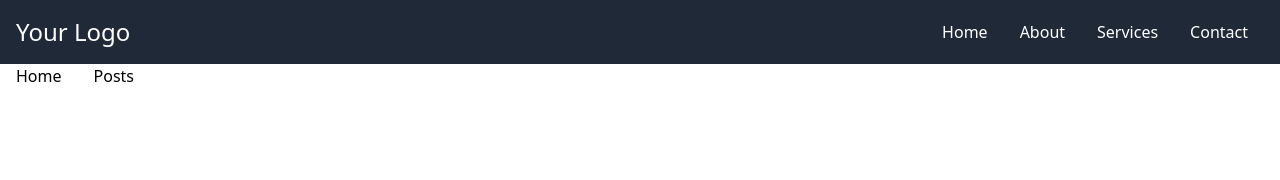
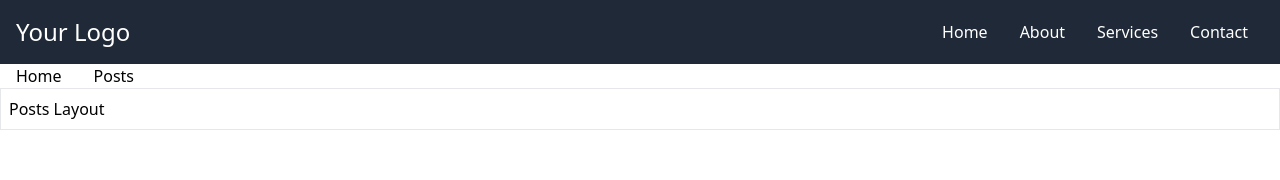
Before and after one commit to abd-ulbasit/xiots-test-app, a Next.js app: page /posts/1 in a window 1280 px wide. Shown: the top 180 px of the page. Built offline with nearby package versions, Linux system fonts and the light colour scheme; no server answers.

Commit message:
add postsLayout to [id] page

```diff
--- a/src/pages/posts/[id]/index.tsx
+++ b/src/pages/posts/[id]/index.tsx
@@ -1,7 +1,10 @@
+import PostsLayout from "@/components/PostsLayout";
+import { NextPageWithLayout } from "@/pages/_app";
 import { usePostsStore } from "@/store/posts";
 import { useRouter } from "next/router";
+import { ReactNode } from "react";
 
-const Index = () => {
+const Index: NextPageWithLayout = () => {
     const posts = usePostsStore((state) => state.posts)
     const router = useRouter();
     const id = parseInt(router.query.id as string)
@@ -13,5 +16,10 @@ const Index = () => {
         </div>
     );
 }
-
+Index.getLayout = function (page: ReactNode): ReactNode {
+    return <>
+        <PostsLayout></PostsLayout>
+        {page}
+    </>
+}
 export default Index;
```
Also changed, not shown: src/pages/posts/index.tsx (+0 -9 lines).
